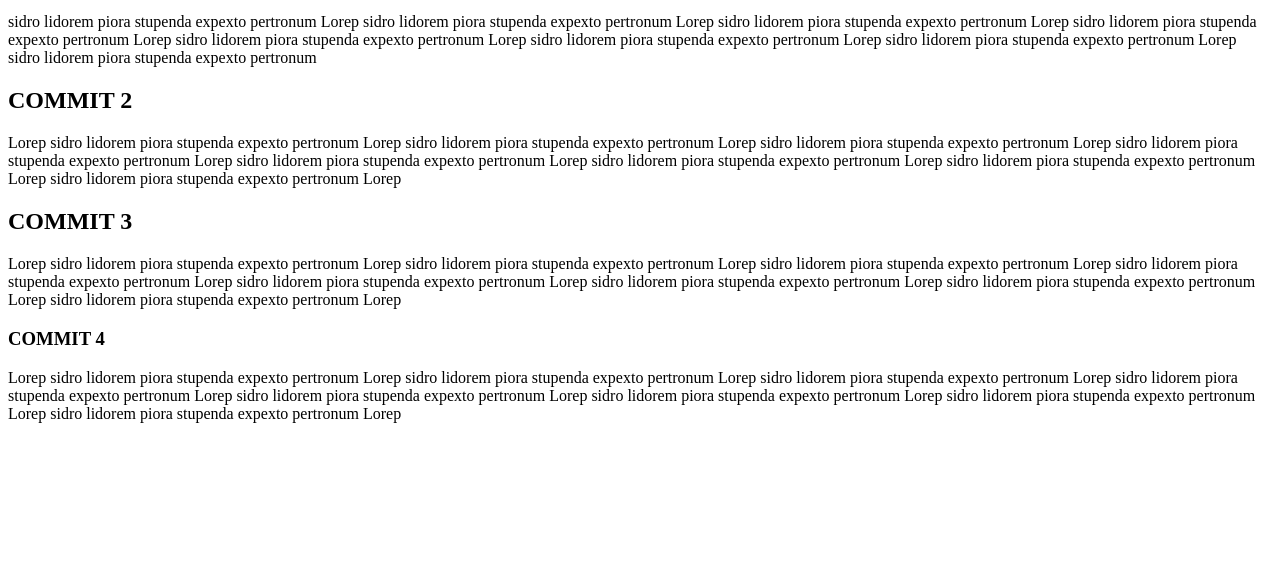
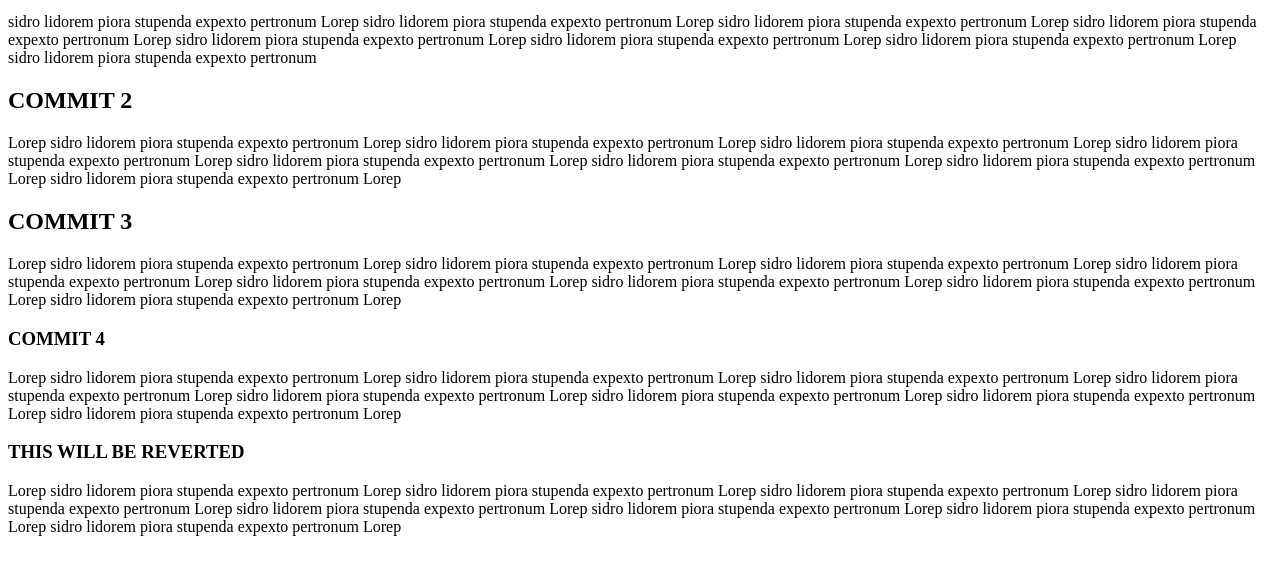
Before and after one commit to lcostello/gitlesson-1, a plain HTML site: page git/index.html in a window 1280 px wide. Shown: the part 123-698 px from the top of the page. Drawn offline with Linux system fonts and the light colour scheme.

Commit message:
MADE NEW REVERTED CONTENT

```diff
--- a/git/index.html
+++ b/git/index.html
@@ -22,6 +22,10 @@
 		<h3>COMMIT 4</h3>
 
 		<p>Lorep sidro lidorem piora stupenda expexto pertronum Lorep sidro lidorem piora stupenda expexto pertronum Lorep sidro lidorem piora stupenda expexto pertronum Lorep sidro lidorem piora stupenda expexto pertronum Lorep sidro lidorem piora stupenda expexto pertronum Lorep sidro lidorem piora stupenda expexto pertronum Lorep sidro lidorem piora stupenda expexto pertronum Lorep sidro lidorem piora stupenda expexto pertronum Lorep</p>
+
+		<h3>THIS WILL BE REVERTED</h3>
+
+		<p>Lorep sidro lidorem piora stupenda expexto pertronum Lorep sidro lidorem piora stupenda expexto pertronum Lorep sidro lidorem piora stupenda expexto pertronum Lorep sidro lidorem piora stupenda expexto pertronum Lorep sidro lidorem piora stupenda expexto pertronum Lorep sidro lidorem piora stupenda expexto pertronum Lorep sidro lidorem piora stupenda expexto pertronum Lorep sidro lidorem piora stupenda expexto pertronum Lorep</p>
 		</div>
 	</section>
 	</body>
```
